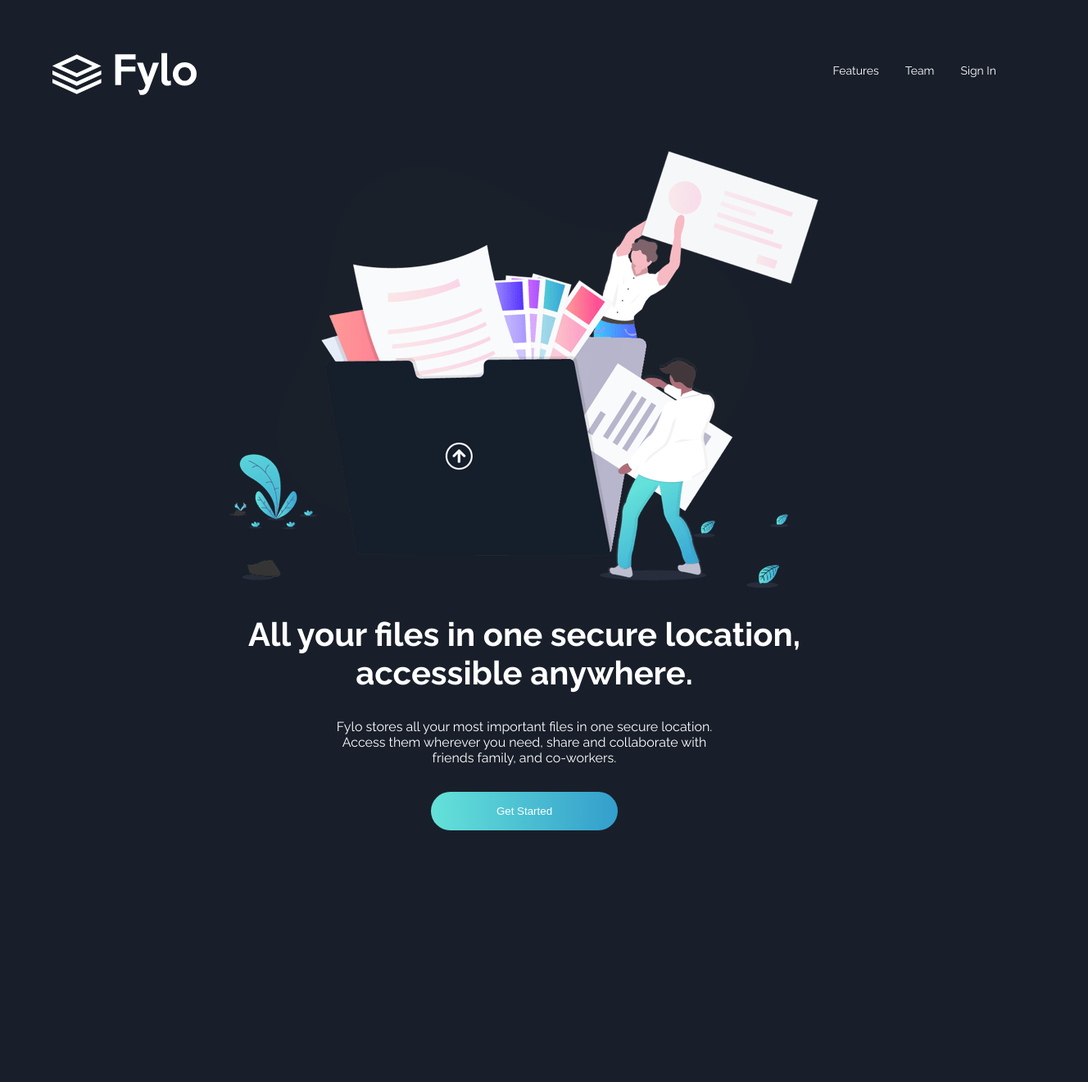
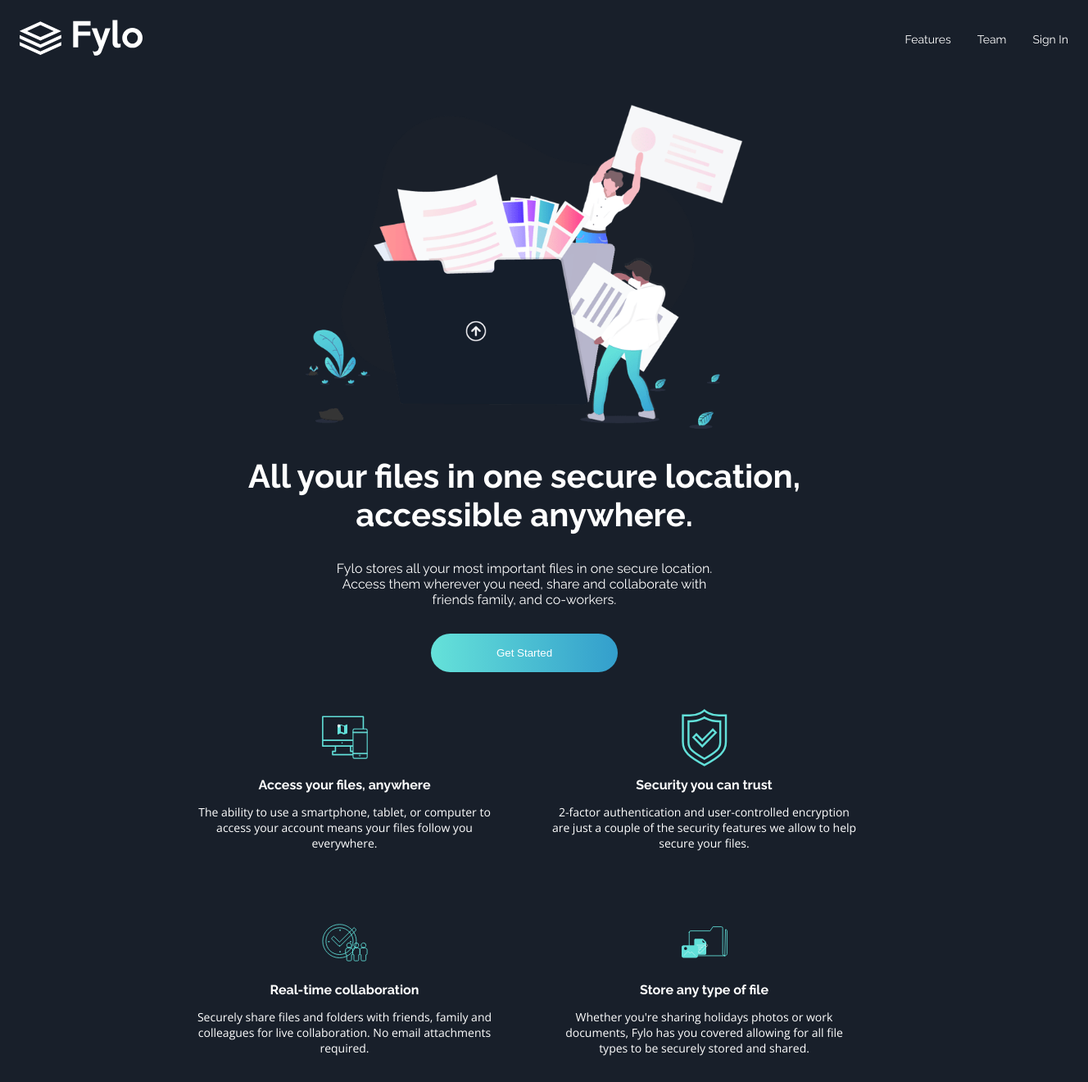
Before and after one commit to Andrew-Neely-82/fe-mentor-fylo-dark-theme-landing-page, a React (Vite) app: page / in a window 1280 px wide. Shown: the whole page at 82% size, 1328 px wide, since content can reach past the window. Before the commit the page ends 1045 px from the top, so only its background shows below. Built offline with nearby package versions, Linux system fonts and the light colour scheme.

Commit message:
feature section added

```diff
--- a/src/App.jsx
+++ b/src/App.jsx
@@ -2,12 +2,16 @@ import { fyloData } from "./data/data";
 import Navbar from "./components/Navbar";
 import "./App.scss";
 import Hero from "./components/Hero";
+import GridSection from "./components/GridSection";
 
 function App() {
   return (
     <>
       <Navbar data={fyloData} />
-      <Hero data={fyloData}/>
+      <main>
+        <Hero data={fyloData} />
+        <GridSection data={fyloData} />
+      </main>
     </>
   );
 }
--- a/src/App.scss
+++ b/src/App.scss
@@ -37,19 +37,42 @@ body {
 }
 
 #root {
-  height: 100dvh; // remove
   max-width: 1440px;
   margin: auto;
 }
 
+main {
+  display: grid;
+  place-items: center;
+  max-width: 1440px;
+  margin: auto;
+  padding: 2rem;
+}
+
 .navbar {
+  position: sticky;
+  inset: 0;
   display: flex;
   justify-content: space-between;
-  padding: 4rem;
+  align-items: center;
+  width: 100%;
+  backdrop-filter: blur(1rem);
+  background: map-get($colors, bg-main);
+  padding: 1.5rem;
+
+  .logo-container {
+    img {
+      max-width: 176px;
+      width: 100%;
+      min-width: 2rem;
+    }
+  }
 
   ul {
     display: flex;
-
+    gap: 2rem;
+    width: 100%;
+    justify-content: flex-end;
     gap: 2rem;
 
     li {
@@ -70,6 +93,11 @@ body {
   text-align: center;
   margin-inline: auto;
 
+  img {
+    max-width: 534px;
+    width: 100%;
+  }
+
   h1 {
     font-size: 2.5rem;
   }
@@ -89,3 +117,52 @@ body {
     cursor: pointer;
   }
 }
+
+.feature-section {
+  display: grid;
+  grid-template-columns: repeat(2, 1fr);
+  justify-items: center;
+  margin: auto;
+  gap: 4rem;
+  max-width: 60rem;
+
+  @media screen and (max-width: 768px) {
+    display: grid;
+    grid-template-columns: auto;
+  }
+
+  .feature {
+    display: grid;
+    grid-column: auto;
+    max-width: 375px;
+    text-align: center;
+    justify-items: center;
+
+    picture {
+      display: flex;
+      justify-content: center;
+      align-items: center;
+      padding: 1rem;
+      height: 4rem;
+
+      img {
+        width: 3.5rem;
+      }
+    }
+
+    .feature-info {
+      display: grid;
+      grid-row: auto;
+      gap: 14px;
+
+      .title {
+        font-size: 16px;
+        font-weight: bold;
+      }
+
+      .description {
+        @include openSans(400);
+      }
+    }
+  }
+}
--- a/src/components/GridSection.jsx
+++ b/src/components/GridSection.jsx
@@ -1,16 +1,23 @@
-import React from 'react';
-import PropTypes from 'prop-types';
+import PropTypes from "prop-types";
 
-const GridSection = props => {
+const GridSection = ({ data }) => {
   return (
-    <div>
-
-    </div>
+    <section className="feature-section">
+      {data[0].gridSection.grid.map((el, key) => (
+        <div className="feature" key={key}>
+          <picture>
+            <img src={el.icon} alt={`${el.alt} icon`} />
+          </picture>
+          <div className="feature-info">
+            <span className="title">{el.title}</span>
+            <span className="description">{el.p}</span>
+          </div>
+        </div>
+      ))}
+    </section>
   );
 };
 
-GridSection.propTypes = {
-
-};
+GridSection.propTypes = { data: PropTypes.array.isRequired };
 
 export default GridSection;
--- a/src/components/Navbar.jsx
+++ b/src/components/Navbar.jsx
@@ -6,7 +6,7 @@ const Navbar = ({ data }) => {
 
   return (
     <nav className="navbar">
-      <div className="log-container">
+      <div className="logo-container">
         <img src={Logo} alt="Fylo Icon" />
       </div>
       <ul>
--- a/src/data/data.js
+++ b/src/data/data.js
@@ -1,3 +1,8 @@
+import Access from "../assets/icon-access-anywhere.svg";
+import Security from "../assets/icon-security.svg";
+import Collaboration from "../assets/icon-collaboration.svg";
+import AnyFile from "../assets/icon-any-file.svg";
+
 export const fyloData = [
   {
     nav: { links: ["Features", "Team", "Sign In"] },
@@ -11,18 +16,26 @@ export const fyloData = [
     gridSection: {
       grid: [
         {
+          icon: Access,
+          alt: "Access",
           title: "Access your files, anywhere",
           p: "The ability to use a smartphone, tablet, or computer to access your account means your files follow you everywhere.",
         },
         {
+          icon: Security,
+          alt: "Security",
           title: "Security you can trust",
           p: "2-factor authentication and user-controlled encryption are just a couple of the security features we allow to help secure your files.",
         },
         {
+          icon: Collaboration,
+          alt: "Collaboration",
           title: "Real-time collaboration",
           p: "Securely share files and folders with friends, family and colleagues for live collaboration. No email attachments required.",
         },
         {
+          icon: AnyFile,
+          alt: "Any File",
           title: "Store any type of file",
           p: "Whether you're sharing holidays photos or work documents, Fylo has you covered allowing for all file types to be securely stored and shared.",
         },
```
